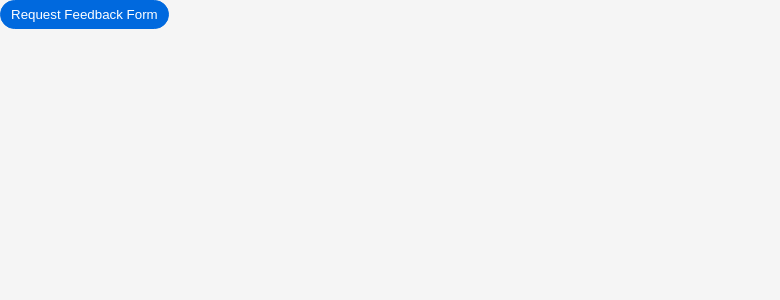
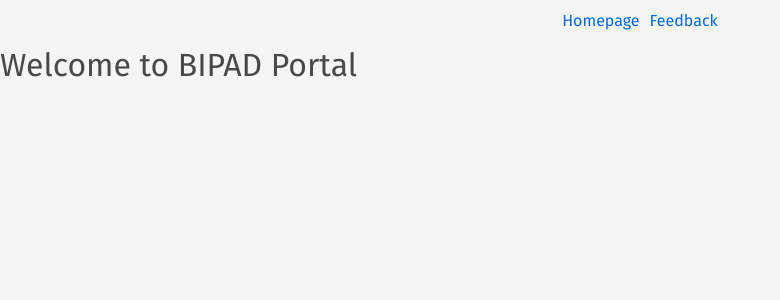
Before and after one commit to dipmanet/feedback-post-app, a React (Create React App) app: page / in a window 1280 px wide. Shown: the top 300 px of the page, without its empty margins (0-780 px from the left). Built offline with nearby package versions, Linux system fonts and the light colour scheme; a web font is replaced by a local one.

Commit message:
Routing enabled

```diff
--- a/package.json
+++ b/package.json
@@ -12,6 +12,7 @@
     "react-dom": "^18.1.0",
     "react-icons": "^4.3.1",
     "react-redux": "^8.0.2",
+    "react-router-dom": "^6.3.0",
     "react-scripts": "5.0.1",
     "web-vitals": "^2.1.4"
   },
--- /dev/null
+++ b/src/App.css
@@ -0,0 +1,8 @@
+.app-navbar{
+    display: flex;
+    justify-content: center;
+}
+.app-navbar li{
+    margin: 5px 0;
+    padding: 5px;
+}
--- a/src/App.jsx
+++ b/src/App.jsx
@@ -1,116 +1,19 @@
-import {useState, useEffect} from "react"
-import ModalBox from './components/modal-box.jsx'
-import UserDetailsForm from './components/userDetailsForm.jsx'
-import FeedbackForm from "./components/feedbackForm.jsx";
+import { BrowserRouter as Router, Routes, Route, Link} from 'react-router-dom'
+import Homepage from './components/homepage.jsx'
+import Feedback from './components/feedback.jsx'
+import './App.css'
 
 
-// import axios from "axios";
-
 const App = () => {
-    const [feedback, setFeedback] = useState({
-        full_name: 'test',
-        designation: 'test',
-        name_of_the_institution: 'test',
-        email: 'test@test.com',
-        is_anonymous: false,
-        feedback: 'test',
-        screenshot: null
-    });
-
-    const [isUserDetailsSubmitted, setIsUserDetailsSubmitted] = useState(false);
-    const [isUpdateReady, setIsUpdateReady] = useState(false);
-    const [showModalBox, setShowModalBox]= useState(false);
-
-    useEffect(()=>{
-        if(isUpdateReady){
-            console.log('feedback (in useEffect)', feedback);
-            postFeedback();
-            setIsUpdateReady(false);
-        }
-    },[feedback, isUpdateReady]);
-
-
-    //-----called by UserDetailsForm Component.-----------------
-    const  submitUserDetails = (data) => {
-        setFeedback(prevState => ({
-            ...prevState, ...data
-        }));
-        setIsUserDetailsSubmitted(true);
-
-    }
-
-    //-----------------called from FeedbackForm Component------------------------
-    const submitFeedback = (data)=> {
-        setIsUpdateReady(true);
-        setFeedback(prevState => ({
-            ...prevState, ...data
-        }));
-
-        console.log('feedback (after setState async)',feedback);
-
-        setShowModalBox(false);
-        setIsUserDetailsSubmitted(false);
-
-
-    }
-
-    //--------------send post request to BIPAD API-----------------------------
-    const postToAPI = async (data)=> {
-        const url = "https://bipaddev.yilab.org.np/api/v1/feedback/";
-        await fetch( url,
-            {
-            method: 'POST',
-            body: data
-          }).then(res => {
-              console.log('Feedback Submitted Successfully', res.data)
-              window.alert('Feedback Submitted Successfully \n', res.data)
-          }).catch(err=>{
-              console.log('error occurred', err)
-              window.alert('error occured \n', err)
-          })
-    }
-    //---------------post the feedback object -----------------------------------
-    const postFeedback = async ()=> {
-        const fd = new FormData();
-            fd.append('full_name', feedback.full_name);
-            fd.append('designation', feedback.designation);
-            fd.append('name_of_the_institution', feedback.name_of_the_institution);
-            fd.append('email', feedback.email);
-            fd.append('is_anonymous', feedback.is_anonymous);
-            fd.append('feedback', feedback.feedback);
-            fd.append('screenshot', feedback.screenshot, feedback.screenshot.name);
-
-            postToAPI(fd);
-    }
-
-    //-----------------exit all forms and close the modal box---------------
-    const handleCancelForm = () =>{
-        setIsUserDetailsSubmitted(false);
-        setShowModalBox(false);
-    }
-
-    //-------content for the modalbox, based on isUserDetailsSubmitted.-----------
-    const ModalBoxContent = !isUserDetailsSubmitted ?
-                            <UserDetailsForm onUserDetailsSubmit={(data)=>submitUserDetails(data)} />
-                            :
-                            <FeedbackForm onFeedbackSubmit={(data)=>submitFeedback(data)}
-                                        onBackButton={()=> setIsUserDetailsSubmitted(false)}/>
-
-
-
-
   return (
-      <div>
-        <button id="btnRequestFeedback" className="btn"
-                onClick={()=>showModalBox ? setShowModalBox(false): setShowModalBox(true)}>
-            Request Feedback Form
-        </button>
-        {
-            showModalBox ?
-                <ModalBox body={ModalBoxContent} onCancel={handleCancelForm}/>
-                :<></>
-        }
-      </div>
+    <Router>
+        <div>
+            <Routes>
+                <Route path='/' element={<Homepage />} />
+                <Route path='/feedback' element={<Feedback />} />
+            </Routes>
+        </div>
+    </Router>
   )
 }
 
--- /dev/null
+++ b/src/components/feedback.jsx
@@ -0,0 +1,117 @@
+import {useState, useEffect} from "react"
+import ModalBox from './modal-box.jsx'
+import UserDetailsForm from './userDetailsForm.jsx'
+import FeedbackForm from "./feedbackForm.jsx";
+
+
+// import axios from "axios";
+
+const Feedback = () => {
+    const [feedback, setFeedback] = useState({
+        full_name: 'test',
+        designation: 'test',
+        name_of_the_institution: 'test',
+        email: 'test@test.com',
+        is_anonymous: false,
+        feedback: 'test',
+        screenshot: null
+    });
+
+    const [isUserDetailsSubmitted, setIsUserDetailsSubmitted] = useState(false);
+    const [isUpdateReady, setIsUpdateReady] = useState(false);
+    const [showModalBox, setShowModalBox]= useState(true);
+
+    useEffect(()=>{
+        if(isUpdateReady){
+            console.log('feedback (in useEffect)', feedback);
+            postFeedback();
+        }
+    },[isUpdateReady]);
+
+
+    //-----called by UserDetailsForm Component.-----------------
+    const  submitUserDetails = (data) => {
+        setFeedback(prevState => ({
+            ...prevState, ...data
+        }));
+        setIsUserDetailsSubmitted(true);
+
+    }
+
+    //-----------------called from FeedbackForm Component------------------------
+    const submitFeedback = (data)=> {
+        setIsUpdateReady(true);
+        setFeedback(prevState => ({
+            ...prevState, ...data
+        }));
+
+        console.log('feedback (after setState async)',feedback);
+
+        setShowModalBox(false);
+        setIsUserDetailsSubmitted(false);
+
+
+    }
+
+    //--------------send post request to BIPAD API-----------------------------
+    const postToAPI = async (data)=> {
+        const url = "https://bipaddev.yilab.org.np/api/v1/feedback/";
+        await fetch( url,
+            {
+            method: 'POST',
+            body: data
+          }).then(res => {
+              console.log('Feedback Submitted Successfully', res.data)
+              window.alert('Feedback Submitted Successfully \n', res.data)
+          }).catch(err=>{
+              console.log('error occurred', err)
+              window.alert('error occured \n', err)
+          })
+    }
+    //---------------post the feedback object -----------------------------------
+    const postFeedback = async ()=> {
+        const fd = new FormData();
+            fd.append('full_name', feedback.full_name);
+            fd.append('designation', feedback.designation);
+            fd.append('name_of_the_institution', feedback.name_of_the_institution);
+            fd.append('email', feedback.email);
+            fd.append('is_anonymous', feedback.is_anonymous);
+            fd.append('feedback', feedback.feedback);
+            fd.append('screenshot', feedback.screenshot, feedback.screenshot.name);
+
+            postToAPI(fd);
+    }
+
+    //-----------------exit all forms and close the modal box---------------
+    const handleCancelForm = () =>{
+        setIsUserDetailsSubmitted(false);
+        setShowModalBox(false);
+    }
+
+    //-------content for the modalbox, based on isUserDetailsSubmitted.-----------
+    const ModalBoxContent = !isUserDetailsSubmitted ?
+                            <UserDetailsForm onUserDetailsSubmit={(data)=>submitUserDetails(data)} />
+                            :
+                            <FeedbackForm onFeedbackSubmit={(data)=>submitFeedback(data)}
+                                        onBackButton={()=> setIsUserDetailsSubmitted(false)}/>
+
+
+
+
+  return (
+      <div>
+        {/* <button id="btnRequestFeedback" className="btn"
+                onClick={()=>showModalBox ? setShowModalBox(false): setShowModalBox(true)}>
+            Request Feedback Form
+        </button> */}
+
+        {
+            showModalBox ?
+                <ModalBox body={ModalBoxContent} onCancel={handleCancelForm}/>
+                :<></>
+        }
+      </div>
+  )
+}
+
+export default Feedback
--- a/src/components/feedbackForm.jsx
+++ b/src/components/feedbackForm.jsx
@@ -2,7 +2,6 @@ import './feedbackForm.css'
 import {useState} from 'react'
 import { useSelector, useDispatch } from 'react-redux';
 import { updateData, updateError} from './feedbackSlice'
-// import {FaInfoCircle} from 'react-icons/fa'
 
 const FeedbackForm = (props) => {
   // const [data, setData] = useState({feedback:'', screenshot:''});
--- /dev/null
+++ b/src/components/homepage.jsx
@@ -0,0 +1,21 @@
+import React from 'react'
+import {Link} from 'react-router-dom'
+
+const Homepage = () => {
+  return (
+    <div>
+      <nav className='app-navbar'>
+        <li>
+            <Link to='/'>Homepage</Link>
+        </li>
+        <li>
+            <Link to='/feedback'>Feedback</Link>
+        </li>
+      </nav>
+      <h1>Welcome to BIPAD Portal</h1>
+    </div>
+
+  )
+}
+
+export default Homepage
--- a/src/components/userDetailsForm.jsx
+++ b/src/components/userDetailsForm.jsx
@@ -1,4 +1,4 @@
-import {useEffect} from 'react'
+import {useState, useEffect} from 'react'
 import './userDetailsForm.css'
 import { useSelector, useDispatch} from 'react-redux';
 import { updateUserDetails, updateError } from './userDetailsSlice';
@@ -9,19 +9,17 @@ const UserDetailsForm = (props) => {
 
   const userDetails = useSelector(state => state.userDetails.userDetails )
   const errors = useSelector(state => state.userDetails.errors)
-  const Anonymous = userDetails.is_anonymous
+  const [Anonymous,setIsAnonymous] = useState(false)
 
 
-  useEffect(()=>{
-    if(Anonymous){
-      // setUserDetails({full_name:"",designation:"", name_of_the_institution: "", email:"", is_anonymous:true})
-      // setErrors({full_name:"",designation:"", name_of_the_institution: "", email:""})
+  const handleAnonymous = (e) =>{
+    setIsAnonymous(!Anonymous)
+    if(!Anonymous){
       dispatch(updateUserDetails({full_name:"",designation:"", name_of_the_institution: "", email:"", is_anonymous:true}))
       dispatch(updateError({full_name:"",designation:"", name_of_the_institution: "", email:""}))
     }
-  }, [Anonymous])
-
-
+    console.log('Anonymous', Anonymous)
+  }
 
 
 
@@ -119,8 +117,7 @@ const UserDetailsForm = (props) => {
       <h3>Select ANONYMOUS if you do not want to provide your personal details.</h3>
       <div className='anonymous'>
         <input type="checkbox" id="is_anonymous" checked={Anonymous}
-           onChange={()=> Anonymous ? dispatch(updateUserDetails({...userDetails, is_anonymous: false}))
-                                    : dispatch(updateUserDetails({...userDetails, is_anonymous: true})) }/>
+           onChange={handleAnonymous}/>
         <label htmlFor="is_anonymous">Anonymous</label>
       </div>
 
```
Also changed, not shown: 1 other file (tests, documents, lock files or other folders).
